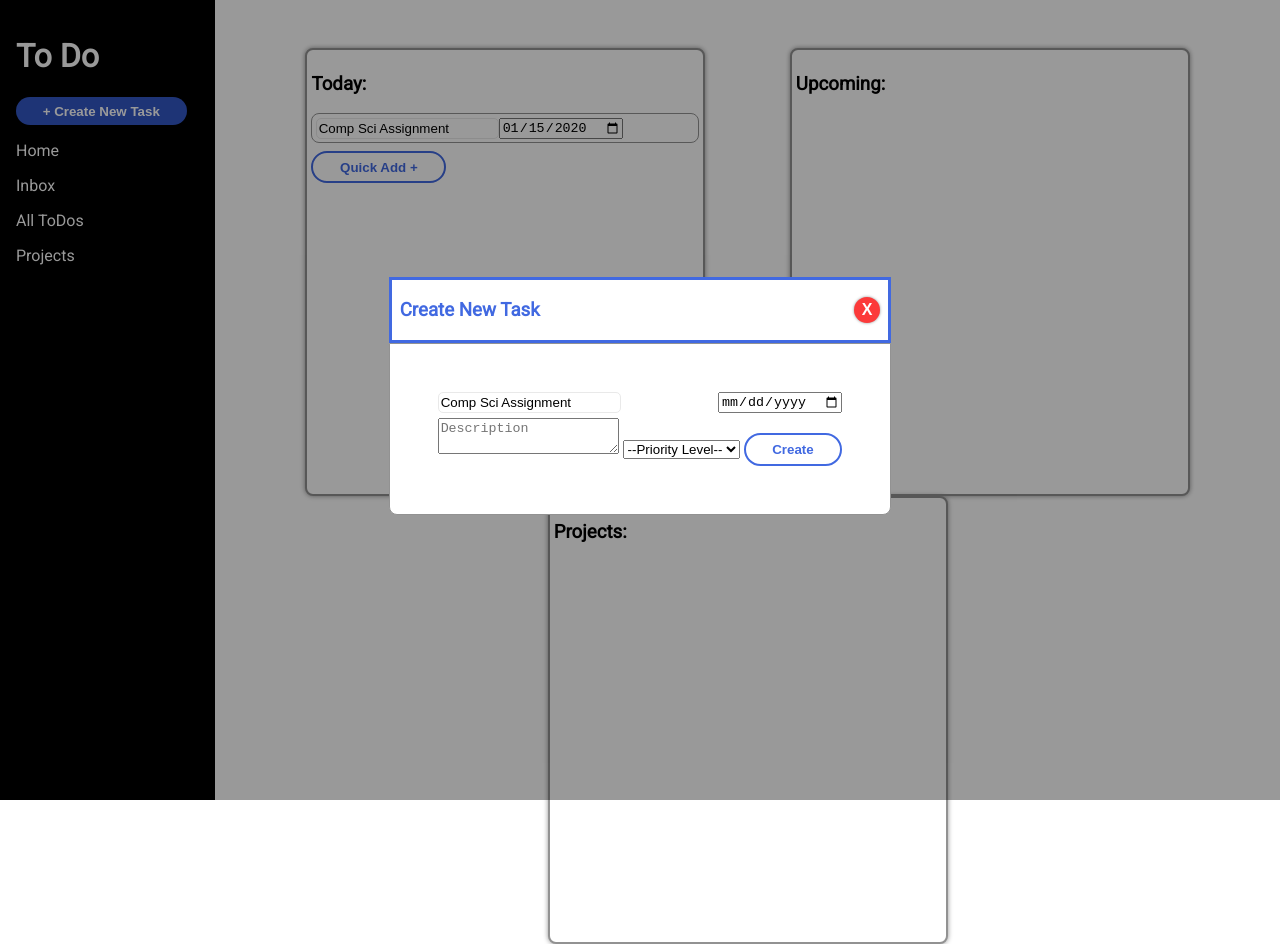
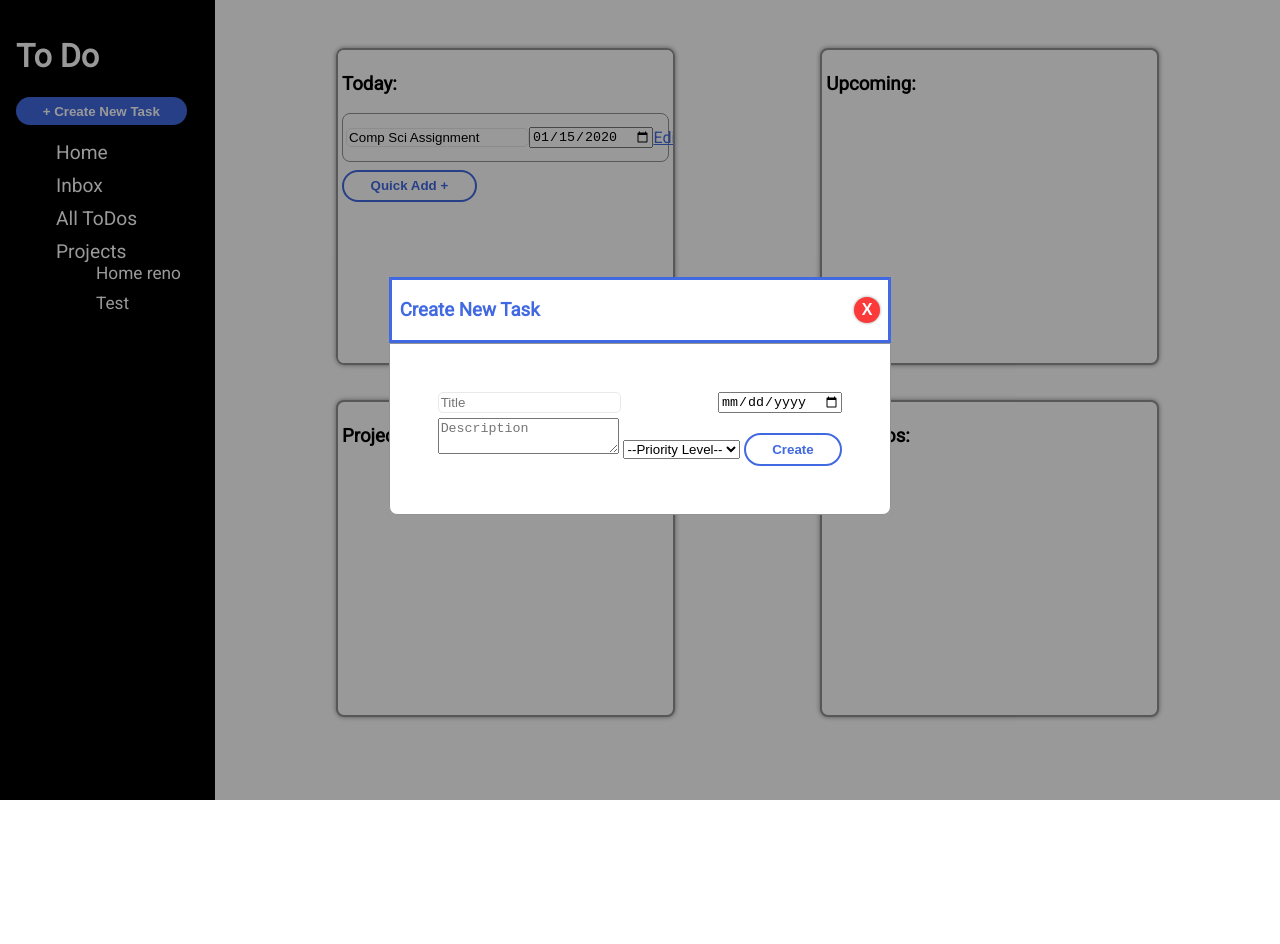
Before and after one commit to BrandonC123/todo-list, a website: page dist/index.html in a window 1280 px wide. Both pictures are taken after typing "2020-01-15" into the empty fields and a click on the button "+ Create New Task". After the commit the page ends 800 px from the top, so only its background shows below. Drawn offline with Linux system fonts and the light colour scheme.

Commit message:
Updated styling of home page to have 4 cards and roughly layed out how tasks will be displayed.

```diff
--- a/dist/index.html
+++ b/dist/index.html
@@ -12,21 +12,20 @@
             <div class="sidebar">
                 <h1>To Do</h1>
                 <button id="create-btn" class="action-btn">
-                    + Create New Task
+                    <a href="#">+ Create New Task</a>
                 </button>
-                <div>
-                    <p>Home</p>
-                </div>
-                <div>
-                    <p>Inbox</p>
-                </div>
-                <div>
-                    <p>All ToDos</p>
-                </div>
-                <div>
-                    <p>Projects</p>
-                    <div class="project-container"></div>
-                </div>
+                <ul class="sidebar-tabs">
+                    <li><a href="#">Home</a></li>
+                    <li><a href="#">Inbox</a></li>
+                    <li><a id="test" href="#">All ToDos</a></li>
+                    <li>
+                        <a href="#">Projects</a>
+                        <ul class="project-container">
+                            <li>Home reno</li>
+                            <li>Test</li>
+                        </ul>
+                    </li>
+                </ul>
             </div>
             <div class="popup hide">
                 <div class="popup-container">
@@ -35,13 +34,12 @@
                         <button type="button" class="x-btn">X</button>
                     </div>
                     <div class="popup-task">
-                        <form>
+                        <form id="popup-form">
                             <div class="top-task">
                                 <input
                                     id="popup-title"
-
                                     type="text"
-                                    value="Comp Sci Assignment"
+                                    placeholder="Title"
                                 />
                                 <input id="popup-date" type="date" />
                             </div>
@@ -56,7 +54,7 @@
                                 <option value="high">High</option>
                             </select>
                             <button
-                                id="create-btn1"
+                                id="create-task"
                                 type="button"
                                 class="secondary-btn"
                             >
@@ -68,16 +66,31 @@
             </div>
             <div class="content-container">
                 <div class="home-page">
+                    <div class="row">
                         <div id="today-card" class="card">
                             <h3>Today:</h3>
                             <div id="today-container">
                                 <div class="task">
                                     <input
-                                    readonly
                                         type="text"
                                         value="Comp Sci Assignment"
                                     />
                                     <input type="date" />
+                                    <svg width="40" height="40">
+                                        <rect
+                                            x="7"
+                                            y="7"
+                                            width="25"
+                                            height="25"
+                                            style="
+                                                fill: green;
+                                                stroke: black;
+                                                stroke-width: 3;
+                                                opacity: 0.7;
+                                            "
+                                        />
+                                    </svg>
+                                    <a class="accent-text" href="#">Edit</a>
                                 </div>
                             </div>
 
@@ -88,9 +101,18 @@
                         <div class="card">
                             <h3>Upcoming:</h3>
                         </div>
+                    </div>
+                    <div class="row">
                         <div class="card">
                             <h3>Projects:</h3>
                         </div>
+                        <div class="card">
+                            <h3>All ToDos:</h3>
+                        </div>
+                    </div>
+                </div>
+                <div class="todo-page hide">
+                    <div class="all-todos"></div>
                 </div>
             </div>
         </div>
--- a/dist/style.css
+++ b/dist/style.css
@@ -30,6 +30,29 @@ input[type="text"],
     color: white;
 }
 
+li a, button a {
+    display: inline-block;
+    text-decoration: none;
+    color: white;
+    width:100%;
+    height:100%;
+}
+
+li a:hover {
+    font-size: 1.125em;
+    color: lightgray;
+}
+
+.sidebar-tabs li {
+    font-size: 1.2em;
+    list-style: none;
+    margin-bottom: 10px;
+}
+
+.project-container li {
+    font-size: .9em;
+}
+
 .content-container {
     width: 100%;
     padding: 3em;
@@ -37,9 +60,15 @@ input[type="text"],
 
 .home-page {
     display: flex;
-    flex-direction: row;
+    flex-direction: column;
+    flex-wrap: wrap;
+    height: 100%;
+}
+
+.row {
+    display: flex;
     justify-content: space-around;
-    flex-wrap: wrap;
+    height: 50%;
 }
 
 .popup {
@@ -51,11 +80,10 @@ input[type="text"],
     z-index: 1;
     left: 0;
     top: 0;
-    width: 100%; /* Full width */
-    height: 100%; /* Full height */
-    overflow: auto; /* Enable scroll if needed */
-    background-color: rgb(0, 0, 0); /* Fallback color */
-    background-color: rgba(0, 0, 0, 0.4); /* Black w/ opacity */
+    width: 100%;
+    height: 100%;
+    background-color: rgb(0, 0, 0);
+    background-color: rgba(0, 0, 0, 0.4);
 }
 
 .popup-header {
@@ -84,14 +112,17 @@ input[type="text"],
     border: 2px solid rgb(146, 146, 146);
     background-color: white;
     border-radius: 0.5em;
-    height: 28em;
-    width: 25em;
+    overflow: auto;
+    width: 35%;
+    height: 90%;
     padding: 0.25em;
     box-shadow: 0 0 5px rgb(146, 146, 146);
 }
 
 .task {
     display: flex;
+    justify-content: space-between;
+    align-items: center;
     margin-bottom: 8px;
     max-width: 700px;
     background-color: white;
@@ -161,6 +192,10 @@ input[type="text"],
     opacity: 0.75;
 }
 
+.accent-text {
+    color: royalblue;
+}
+
 .hide {
     display: none;
 }
```
Lines whose indentation alone changed are shown as unchanged.
